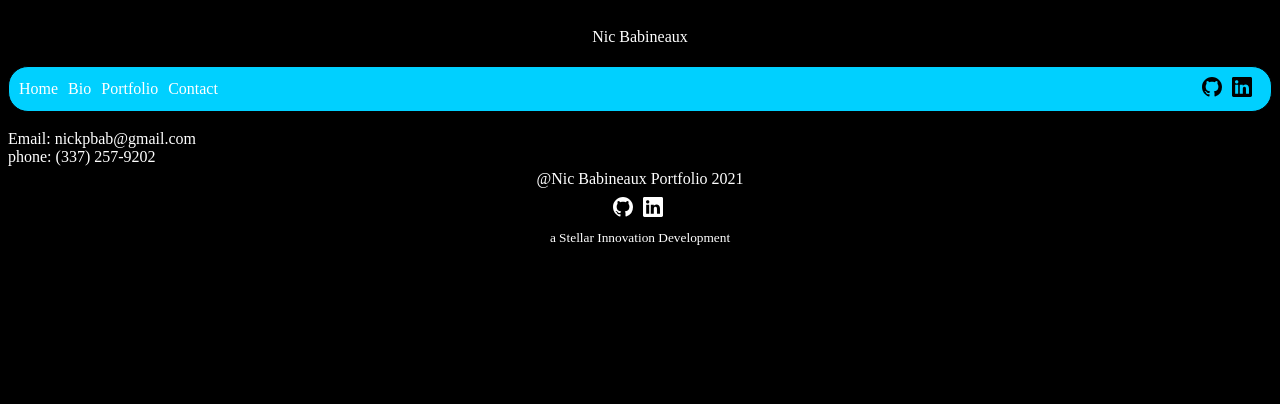
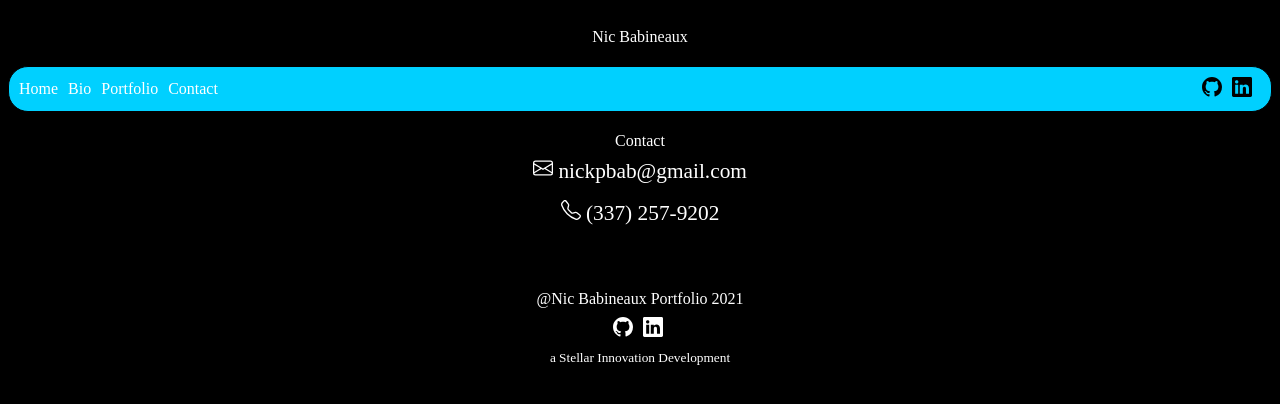
Before and after one commit to NicBab/nicportfolio, a React (Create React App) app: page /contact in a window 1280 px wide. Shown: the top 404 px of the page. Built offline with nearby package versions, Linux system fonts and the light colour scheme.

Commit message:
contact Icons

```diff
--- a/src/Pages/Contact.jsx
+++ b/src/Pages/Contact.jsx
@@ -1,12 +1,14 @@
 import React from 'react'
+import { phoneIcon, mailIcon } from '../icons'
 import './css/Contact.css'
 
 const Contact = () => {
     return (
       <>
-        <div className="contactPg">Contact Page</div>
-          <div className="contactEmail">Email: nickpbab@gmail.com</div>
-          <div className="contactPhone">phone: (337) 257-9202</div>
+        <div className="contactPg">Contact
+          <div className="contactEmail">{mailIcon} nickpbab@gmail.com</div>
+          <div className="contactPhone">{phoneIcon} (337) 257-9202</div>
+        </div>
       </>
     )
 }
--- a/src/Pages/css/Contact.css
+++ b/src/Pages/css/Contact.css
@@ -1,8 +1,13 @@
 .contactPg {
     text-align: center;
+    color: white;
+    padding: 20px;
+    margin-bottom: 2em;
 }
 
 .contactEmail,
 .contactPhone {
     color: white;
+    padding: 8px;
+    font-size: 16pt;
 }
--- a/src/Pages/css/Portfolio.css
+++ b/src/Pages/css/Portfolio.css
@@ -10,4 +10,5 @@
     color: blue;
     padding: 5px;
     margin-left: 20px;
+    font-size: 18pt;
 }
--- a/src/icons/index.js
+++ b/src/icons/index.js
@@ -13,3 +13,11 @@
 export const linkedinIconFoot = <svg xmlns="http://www.w3.org/2000/svg" width="20" height="20" fill="currentColor" class="bi-linkedin-ft" viewBox="0 0 16 16">
 <path d="M0 1.146C0 .513.526 0 1.175 0h13.65C15.474 0 16 .513 16 1.146v13.708c0 .633-.526 1.146-1.175 1.146H1.175C.526 16 0 15.487 0 14.854V1.146zm4.943 12.248V6.169H2.542v7.225h2.401zm-1.2-8.212c.837 0 1.358-.554 1.358-1.248-.015-.709-.52-1.248-1.342-1.248-.822 0-1.359.54-1.359 1.248 0 .694.521 1.248 1.327 1.248h.016zm4.908 8.212V9.359c0-.216.016-.432.08-.586.173-.431.568-.878 1.232-.878.869 0 1.216.662 1.216 1.634v3.865h2.401V9.25c0-2.22-1.184-3.252-2.764-3.252-1.274 0-1.845.7-2.165 1.193v.025h-.016a5.54 5.54 0 0 1 .016-.025V6.169h-2.4c.03.678 0 7.225 0 7.225h2.4z"/>
 </svg>
+
+export const phoneIcon = <svg xmlns="http://www.w3.org/2000/svg" width="20" height="20" fill="currentColor" class="bi bi-telephone" viewBox="0 0 16 16">
+<path d="M3.654 1.328a.678.678 0 0 0-1.015-.063L1.605 2.3c-.483.484-.661 1.169-.45 1.77a17.568 17.568 0 0 0 4.168 6.608 17.569 17.569 0 0 0 6.608 4.168c.601.211 1.286.033 1.77-.45l1.034-1.034a.678.678 0 0 0-.063-1.015l-2.307-1.794a.678.678 0 0 0-.58-.122l-2.19.547a1.745 1.745 0 0 1-1.657-.459L5.482 8.062a1.745 1.745 0 0 1-.46-1.657l.548-2.19a.678.678 0 0 0-.122-.58L3.654 1.328zM1.884.511a1.745 1.745 0 0 1 2.612.163L6.29 2.98c.329.423.445.974.315 1.494l-.547 2.19a.678.678 0 0 0 .178.643l2.457 2.457a.678.678 0 0 0 .644.178l2.189-.547a1.745 1.745 0 0 1 1.494.315l2.306 1.794c.829.645.905 1.87.163 2.611l-1.034 1.034c-.74.74-1.846 1.065-2.877.702a18.634 18.634 0 0 1-7.01-4.42 18.634 18.634 0 0 1-4.42-7.009c-.362-1.03-.037-2.137.703-2.877L1.885.511z"/>
+</svg>
+
+export const mailIcon = <svg xmlns="http://www.w3.org/2000/svg" width="20" height="20" fill="currentColor" class="bi bi-envelope" viewBox="0 0 16 16">
+<path d="M0 4a2 2 0 0 1 2-2h12a2 2 0 0 1 2 2v8a2 2 0 0 1-2 2H2a2 2 0 0 1-2-2V4zm2-1a1 1 0 0 0-1 1v.217l7 4.2 7-4.2V4a1 1 0 0 0-1-1H2zm13 2.383-4.758 2.855L15 11.114v-5.73zm-.034 6.878L9.271 8.82 8 9.583 6.728 8.82l-5.694 3.44A1 1 0 0 0 2 13h12a1 1 0 0 0 .966-.739zM1 11.114l4.758-2.876L1 5.383v5.73z"/>
+</svg>
```
